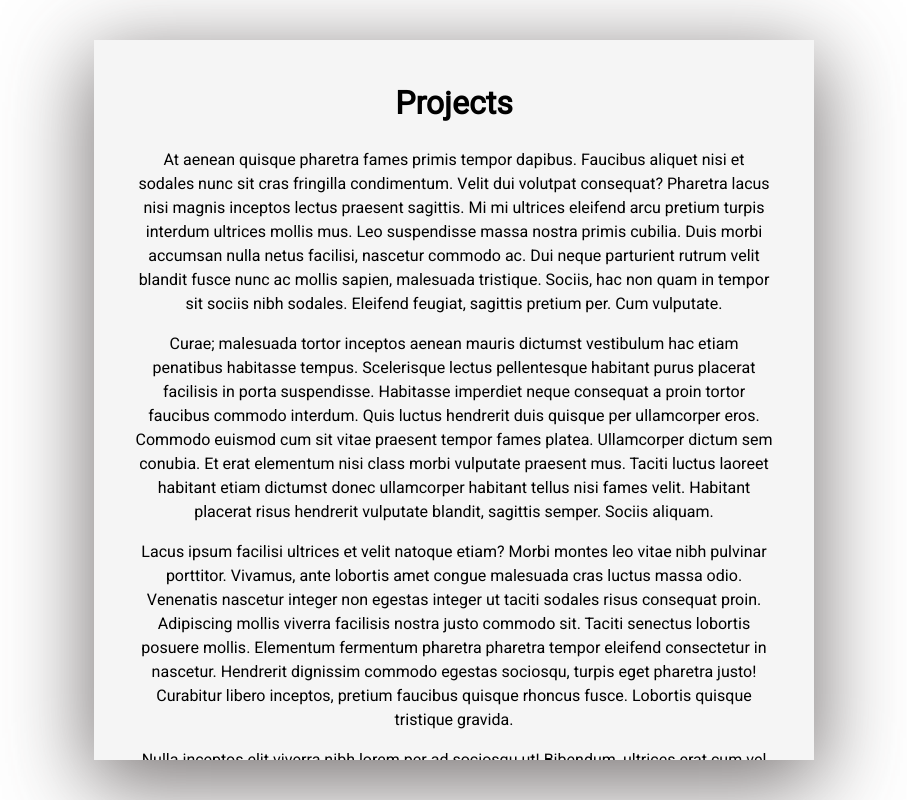
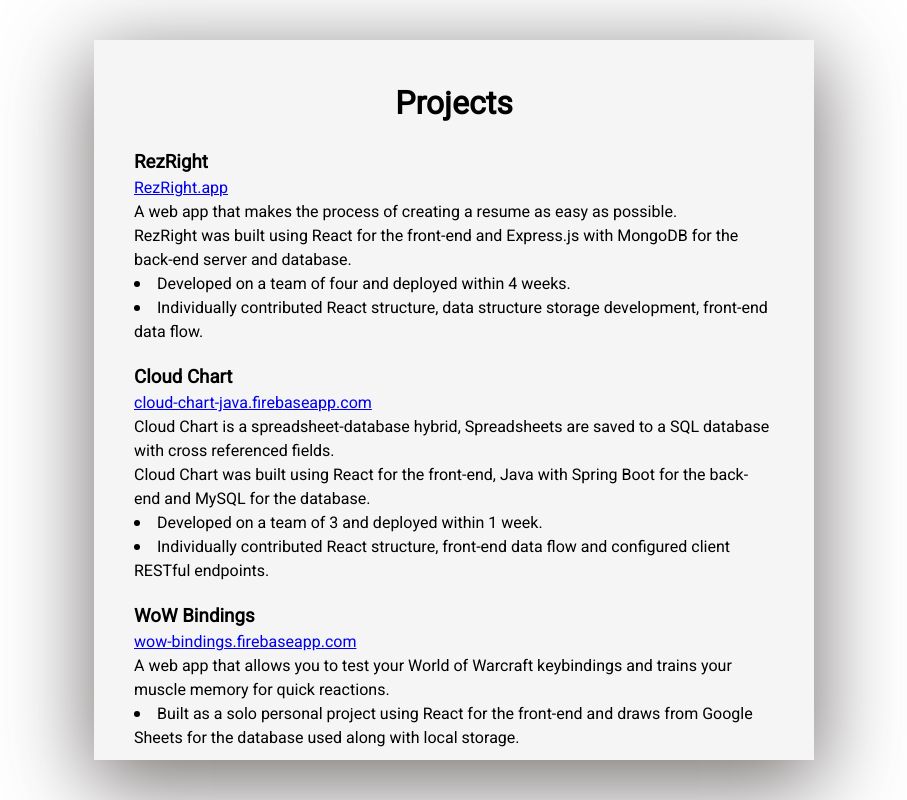
Before and after one commit to CruiseBrantley/portfolio, a React (Create React App) app: page /projects in a window 1280 px wide. Shown: the whole page, without its empty margins (186-1093 px from the left). Built offline with nearby package versions, Linux system fonts and the light colour scheme.

Commit message:
Supporting projects page linkage

```diff
--- a/src/App.css
+++ b/src/App.css
@@ -156,3 +156,20 @@
 	margin-top: 0;
 	margin-bottom: 0;
 }
+
+.projects-container {
+	text-align: left;
+}
+
+.projects-container h1 {
+	text-align: center;
+}
+
+.projects-container h3 {
+	margin-bottom: 0;
+}
+
+.projects-container h4 {
+	margin-top: 0;
+	margin-bottom: 0;
+}
--- a/src/components/outer-square.js
+++ b/src/components/outer-square.js
@@ -1,9 +1,9 @@
 import React, { Component } from "react";
 import Corner from "./corner";
-import CornerFull from "./corner-full";
 import Bio from "./bio";
 import Experience from "./experience";
 import Education from "./education";
+import Projects from "./projects";
 
 class OuterSquare extends Component {
 	state = {
@@ -29,7 +29,7 @@
 					onMouseLeave={this.mouseLeaveCorner}
 				>
 					{this.state.selected === 2 ? (
-						<CornerFull subject="Projects" />
+						<Projects />
 					) : (
 						<Corner subject="Projects" />
 					)}
```
